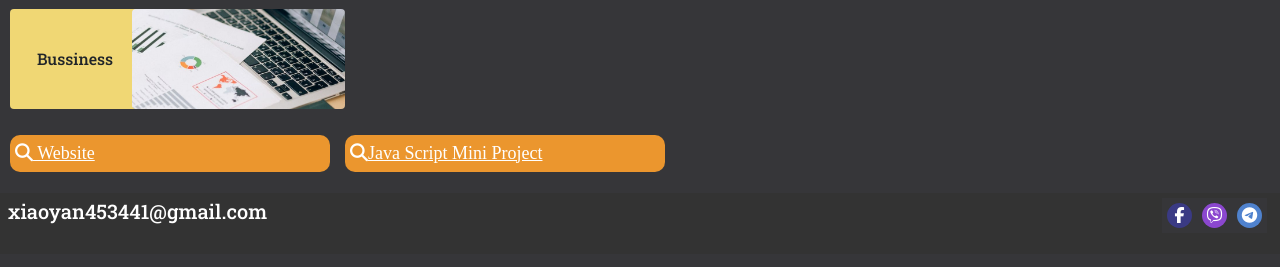
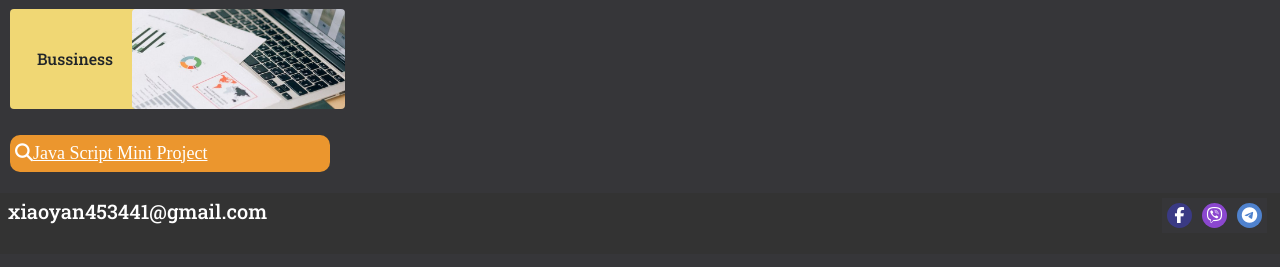
Before and after one commit to yeman453/Class1-final-portfolio, a plain HTML site: page index.html in a window 1280 px wide. Shown: the part 2083-2350 px from the top of the page. Drawn offline with nearby package versions, Linux system fonts and the light colour scheme; a web font is replaced by a local one.

Commit message:
Update index.html

```diff
--- a/index.html
+++ b/index.html
@@ -138,7 +138,6 @@
 
   <div class="row4 d-flex pb-md-2 mt-md-3 pb-lg-0 mb-lg-0" id="row4" style=" background-color: #363639;">
   <div class="col-lg2 ">
-   <p id="search2"><i class="fa-solid fa-magnifying-glass"></i><a href="assets/files/Bootstrap/bootstrap-temp.html" style="color: #fff;"> Website</a></p>
   </div>
   <div class="col-lg2">
     <p id="search2"><i class="fa-solid fa-magnifying-glass"></i><a href="/assets/Projects/connect-file.html" style="color: #fff;">Java Script Mini Project</a></p>
```
